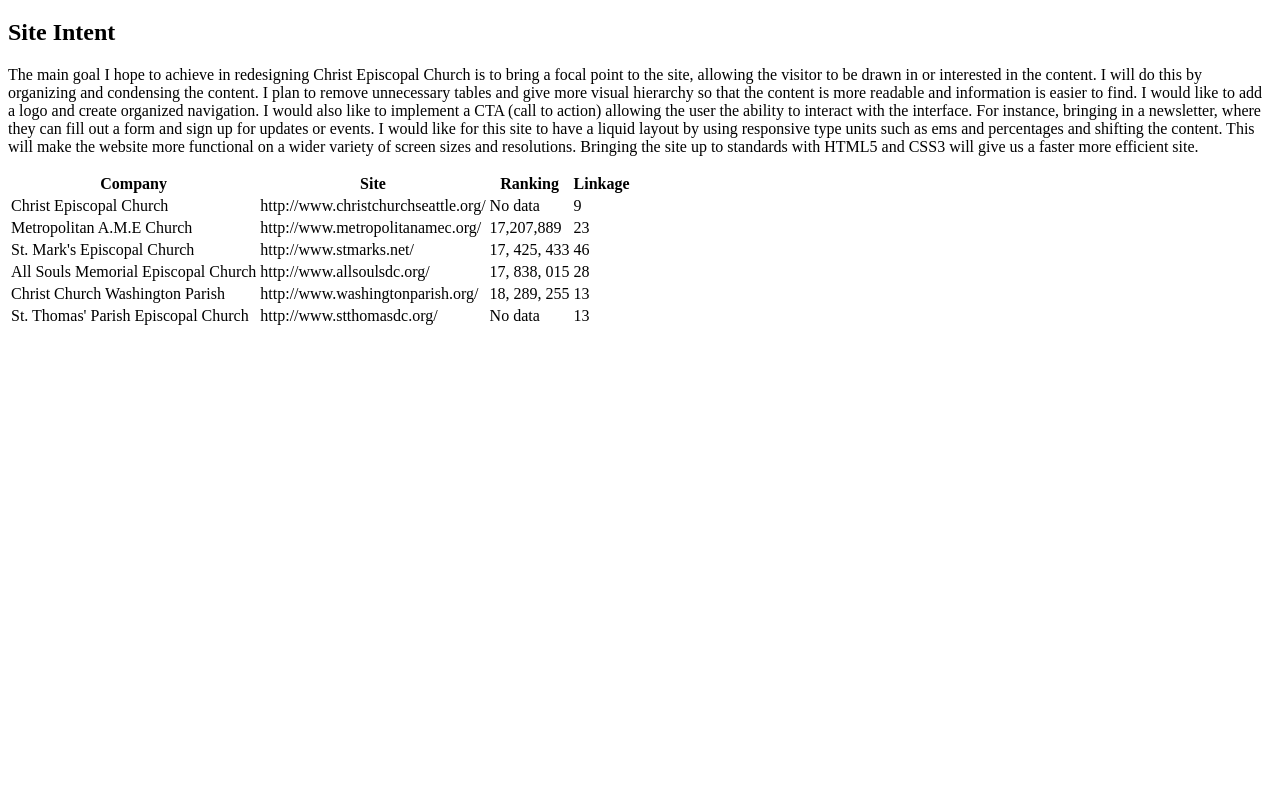
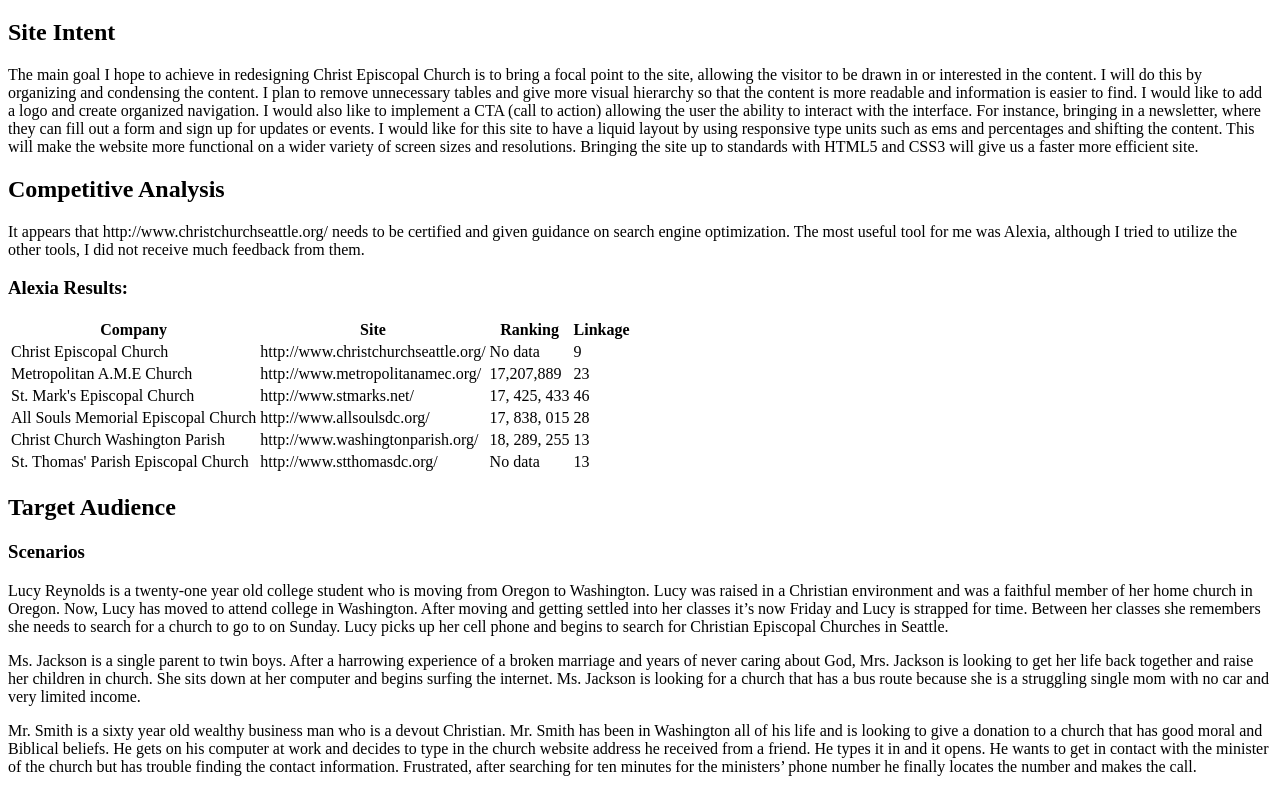
Before and after one commit to lmt614/wsp, a plain HTML site: page townsend_lisa-project_analysis.html in a window 1280 px wide. Shown: the part 61-853 px from the top of the page. Before the commit the page ends 800 px from the top, so only its background shows below. Drawn offline with Linux system fonts and the light colour scheme.

Commit message:
moved the ending paragraph tag over.  added target audience and paragraphs.

```diff
--- a/townsend_lisa-project_analysis.html
+++ b/townsend_lisa-project_analysis.html
@@ -9,11 +9,13 @@
 		<div id="wrapper">
 			<h1>Project Analysis</h1>
 			<h2>Site Intent</h2>
-			<p>The main goal I hope to achieve in redesigning Christ Episcopal Church is to bring a focal point to the site, allowing the visitor to be drawn in or interested in the content. I will do this by organizing and condensing the content. I plan to remove unnecessary tables and give more visual hierarchy so that the content is more readable and information is easier to find. I would like to add a logo and create organized navigation. I would also like to implement a CTA (call to action) allowing the user the ability to interact with the interface. For instance, bringing in a newsletter, where they can fill out a form and sign up for updates or events. I would like for this site to have a liquid layout by using responsive type units such as ems and percentages and shifting the content. This will make the website more functional on a wider variety of screen sizes and resolutions. Bringing the site up to standards with HTML5 and CSS3 will give us a faster more efficient site.
-			</p>
+			<p>The main goal I hope to achieve in redesigning Christ Episcopal Church is to bring a focal point to the site, allowing the visitor to be drawn in or interested in the content. I will do this by organizing and condensing the content. I plan to remove unnecessary tables and give more visual hierarchy so that the content is more readable and information is easier to find. I would like to add a logo and create organized navigation. I would also like to implement a CTA (call to action) allowing the user the ability to interact with the interface. For instance, bringing in a newsletter, where they can fill out a form and sign up for updates or events. I would like for this site to have a liquid layout by using responsive type units such as ems and percentages and shifting the content. This will make the website more functional on a wider variety of screen sizes and resolutions. Bringing the site up to standards with HTML5 and CSS3 will give us a faster more efficient site.</p>
 
 <!--Competitive Analysis Table-->
 		<section>
+			<h2>Competitive Analysis</h2>
+			<p>It appears that http://www.christchurchseattle.org/  needs to be certified and given guidance on search engine optimization. The most useful tool for me was Alexia, although I tried to utilize the other tools, I did not receive much feedback from them. </p>
+			<h3>Alexia Results:</h3>
 			<table>
 				<tr>
 					<th>Company</th>
@@ -59,6 +61,17 @@
 			</table>
 		</section>
 <!--End of Competitive Analysis Table-->
+				<h2>Target Audience</h2>
+				<h3>Scenarios</h3>
+
+
+				<p>Lucy Reynolds is a twenty-one year old college student who is moving from Oregon to Washington. Lucy was raised in a Christian environment and was a faithful member of her home church in Oregon. Now, Lucy has moved to attend college in Washington. After moving and getting settled into her classes it’s now Friday and Lucy is strapped for time. Between her classes she remembers she needs to search for a church to go to on Sunday. Lucy picks up her cell phone and begins to search for Christian Episcopal Churches in Seattle.</p>
+
+
+				<p>Ms. Jackson is a single parent to twin boys. After a harrowing experience of a broken marriage and years of never caring about God, Mrs. Jackson is looking to get her life back together and raise her children in church. She sits down at her computer and begins surfing the internet. Ms. Jackson is looking for a church that has a bus route because she is a struggling single mom with no car and very limited income.</p>
+
+
+				<p>Mr. Smith is a sixty year old wealthy business man who is a devout Christian. Mr. Smith has been in Washington all of his life and is looking to give a donation to a church that has good moral and Biblical beliefs. He gets on his computer at work and decides to type in the church website address he received from a friend. He types it in and it opens. He wants to get in contact with the minister of the church but has trouble finding the contact information. Frustrated, after searching for ten minutes for the ministers’ phone number he finally locates the number and makes the call.</p>
 
 		</div>
 	</body>
```
